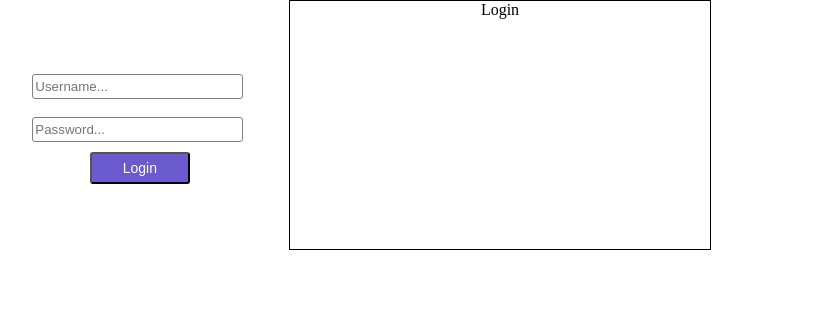
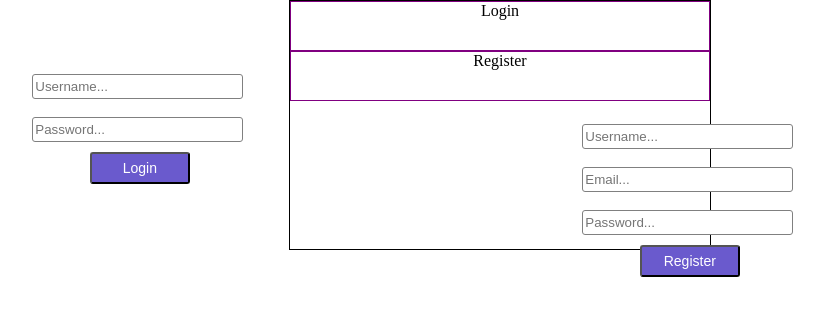
Before and after one commit to Csprier/grimoire-client2, a React (Create React App) app: page / in a window 1280 px wide. Shown: the top 316 px of the page, without its empty margins (140-964 px from the left). Built offline with nearby package versions, Linux system fonts and the light colour scheme; no server answers.

Commit message:
added register animations

```diff
--- a/src/components/LP/FormContainer.js
+++ b/src/components/LP/FormContainer.js
@@ -6,15 +6,27 @@ import Register from '../Register';
 
 function FormContainer(props) {
   const [loginMenu, setLoginMenu] = useState(false);
+  const [registerMenu, setRegisterMenu] = useState(false);
   return(
     <div className="form-container">
+
+
       <div
         className="animation-toggle"
         onClick={() => setLoginMenu(!loginMenu)}
       >Login</div>
-      <div className={loginMenu ? "form-display login-slide-right" : "form-display"}>
+      <div className={loginMenu ? "login-display login-slide-right" : "login-display"}>
         <Login />
       </div>
+
+      <div
+        className="animation-toggle"
+        onClick={() => setRegisterMenu(!registerMenu)}
+      >Register</div>
+      <div className={registerMenu ? "register-display register-slide-left" : "register-display"}>
+        <Register />
+      </div>
+
     </div>
   );
 };
--- a/src/components/css/css-LP/form-container.css
+++ b/src/components/css/css-LP/form-container.css
@@ -12,18 +12,35 @@
   margin: 0;
   padding: 0;
   text-align: center;
+  border: 1px solid purple;
 }
 
 .form-display {
-  position: absolute;
-  transform: translateX(-110%);
   transition: transform 500ms ease;
   margin: 0;
   padding: 0;
   overflow: hidden;
+  border: 1px solid orange;
 }
 
+/* LOGIN */
+.login-display {
+  position: absolute;
+  transform: translateX(-110%);
+  transition: transform 500ms ease;
+}
 .login-slide-right {
   transform: translateX(0%);
   transition: all 500ms ease;
 }
+
+/* REGISTER */
+.register-display {
+  position: absolute;
+  transform: translateX(110%);
+  transition: transform 500ms ease;
+}
+.register-slide-left {
+  transform: translateX(0%);
+  transition: all 500ms ease;
+}
```
